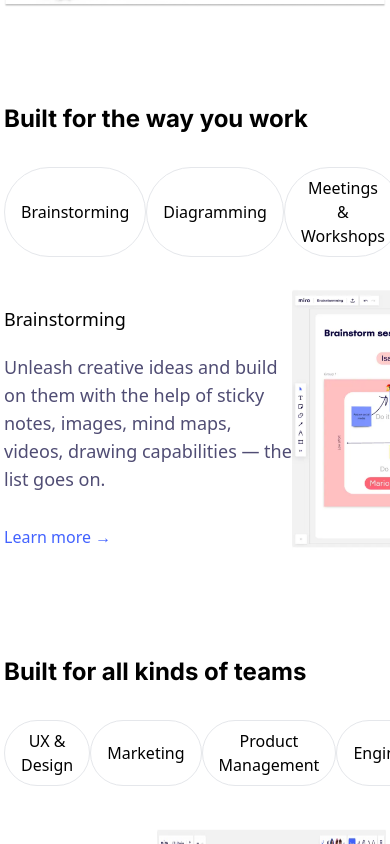
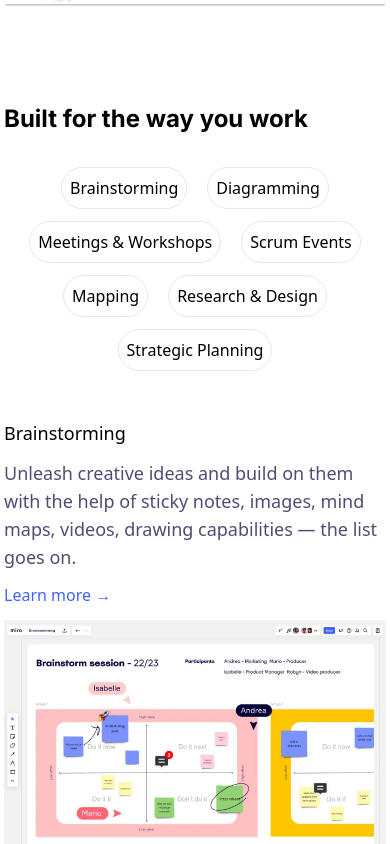
Before and after one commit to jibonrahaman/Miro-Assignment, a React (Vite) app: page / in a window 390 px wide. Shown: the part 2620-3464 px from the top of the page. Built offline with nearby package versions, Linux system fonts and the light colour scheme.

Commit message:
Built  layout responsive

```diff
--- a/src/layouts/Builts.jsx
+++ b/src/layouts/Builts.jsx
@@ -6,19 +6,19 @@ export default function Builts() {
   return (
     <section className=" max-w-container mx-auto  pt-24">
     <Heading text='Built for the way you work'/>
-    <Flex className=' justify-between pt-8'>
-    <button className=' px-4 py-2 rounded-full bg-transparent hover:bg-gray-300 duration-700 border '>Brainstorming</button>
-    <button className=' px-4 py-2 rounded-full bg-transparent hover:bg-gray-300 duration-700 border '>Diagramming</button>
-    <button className=' px-4 py-2 rounded-full bg-transparent hover:bg-gray-300 duration-700 border '>Meetings & Workshops</button>
-    <button className=' px-4 py-2 rounded-full bg-transparent hover:bg-gray-300 duration-700 border '>Scrum Events</button>
-    <button className=' px-4 py-2 rounded-full bg-transparent hover:bg-gray-300 duration-700 border '>Mapping</button>
-    <button className=' px-4 py-2 rounded-full bg-transparent hover:bg-gray-300 duration-700 border '>Research & Design</button>
-    <button className=' px-4 py-2 rounded-full bg-transparent hover:bg-gray-300 duration-700 border '>Strategic Planning</button>
+    <Flex className=' md:justify-between gap-x-5 justify-center gap-y-3 flex-wrap pt-8'>
+    <button className=' px-2 py-2 rounded-full bg-transparent hover:bg-gray-300 duration-700 border '>Brainstorming</button>
+    <button className=' px-2 py-2 rounded-full bg-transparent hover:bg-gray-300 duration-700 border '>Diagramming</button>
+    <button className=' px-2 py-2 rounded-full bg-transparent hover:bg-gray-300 duration-700 border '>Meetings & Workshops</button>
+    <button className=' px-2 py-2 rounded-full bg-transparent hover:bg-gray-300 duration-700 border '>Scrum Events</button>
+    <button className=' px-2 py-2 rounded-full bg-transparent hover:bg-gray-300 duration-700 border '>Mapping</button>
+    <button className=' px-2 py-2 rounded-full bg-transparent hover:bg-gray-300 duration-700 border '>Research & Design</button>
+    <button className=' px-2 py-2 rounded-full bg-transparent hover:bg-gray-300 duration-700 border '>Strategic Planning</button>
     </Flex>
-      <Flex className='justify-between pt-5'>
+      <Flex className='justify-between flex-wrap pt-5'>
          <div className=' pt-7'>
           <h4 className=' text-lg font-medium'>Brainstorming</h4>
-          <p className=' text-lg text-[#504d74] pt-5 pb-8 w-72'>Unleash creative ideas and build on them with the help of sticky notes, images, mind maps, videos, drawing capabilities — the list goes on.</p>
+          <p className=' text-lg text-[#504d74] py-3 md:pt-5 md:pb-8 md:w-72'>Unleash creative ideas and build on them with the help of sticky notes, images, mind maps, videos, drawing capabilities — the list goes on.</p>
           <button className=' text-blue font-medium'>Learn more →</button>
          </div>
          <Images src={built} alt={built} />
```
